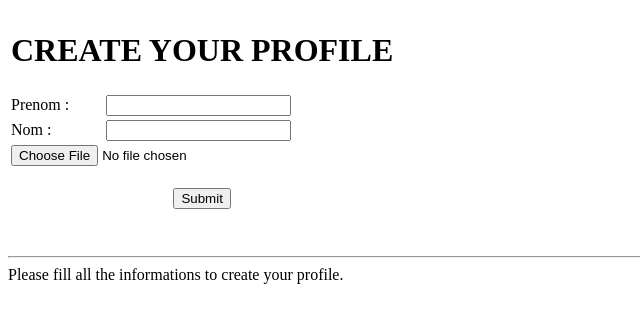
After one commit to raja-dev-web/php_exo, a PHP site: page /profile1.php in a window 1280 px wide. The commit adds this page. Shown: the top 323 px of the page, without its empty margins (0-640 px from the left). Run offline with PHP 8.4, Linux system fonts and the light colour scheme.

Commit message:
new exos added1

```diff
--- /dev/null
+++ b/profile1.php
@@ -0,0 +1,88 @@
+<!DOCTYPE html>
+<html lang="en">
+<head>
+    <meta charset="UTF-8">
+    <meta http-equiv="X-UA-Compatible" content="IE=edge">
+    <meta name="viewport" content="width=device-width, initial-scale=1.0">
+    <title>Document</title>
+</head>
+<body>
+<form action="profile1.php" method="post" enctype="multipart/form-data">
+    <table>
+        <tbody>
+            <tr>
+                <td colspan="2">
+                    <h1 style="text-align: center;">CREATE YOUR PROFILE</h1>
+                </td>
+            </tr>
+            <tr>
+                <td>
+                    <label for="prenom">Prenom :</label>
+                </td>
+                <td>
+                    <input id="prenom" type="text" name="prenom"/><br />
+                </td>
+            </tr>
+            <tr>
+                <td>
+                    <label for="nom">Nom :</label>
+                </td>
+                <td>
+                    <input id="nom" type="text" name="nom"/><br />
+                </td>
+            </tr>
+            <tr>
+                <td colspan="2">
+                    <input type="file" name="myfile" /><br /><br />
+                </td>
+            </tr>
+            <tr>
+                <td colspan="2" style="text-align: center;">
+                    <input type="submit" name="Valider"/>
+                </td>
+            </tr>
+        </tbody>
+    </table>
+</form>
+<br><br><hr>
+<?php
+    if (isset($_POST["prenom"]) AND isset($_POST["nom"]) AND isset($_POST["Valider"]) AND $_FILES["myfile"]["error"] == 0)
+    {
+        if ($_FILES["myfile"]["size"] <= 1000000)
+        {
+            $file_info = pathinfo($_FILES["myfile"]["name"]);
+            $extension = $file_info["extension"];
+            $image_extension = array('jpg','jpeg','png','gif');
+            if (in_array($extension, $image_extension))
+            {
+                $filepath = str_replace(' ','_',$_FILES["myfile"]["name"]);
+                if (move_uploaded_file($_FILES["myfile"]["tmp_name"],'images/'.$filepath))
+                {
+                   ?>
+                   <h2>Here is your created profile</h2>
+                   <img alt="profile_pic" src=<?php echo "images/".$filepath; ?> />
+                   <p><?php echo "Bienvenue ".$_POST["prenom"]." ".$_POST["nom"]; ?></p>
+            <?php
+                }
+                else
+                {
+                    echo "Problem in loading the image";
+                }
+            }
+            else
+            {
+                echo "The file you uploaded is not an image.";
+            }
+        }
+        else
+        {
+            echo "File is too large";
+        }
+    }
+    else
+    {
+        echo "Please fill all the informations to create your profile.";
+    }
+?>
+</body>
+</html>
```
Also changed, not shown: profile.php (+6 -1 lines).
